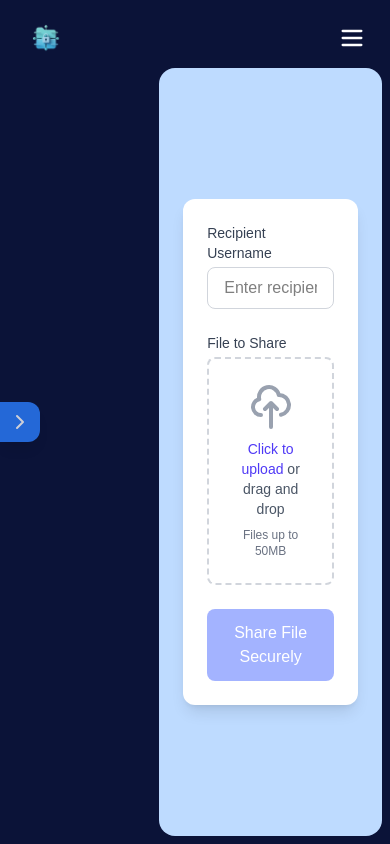
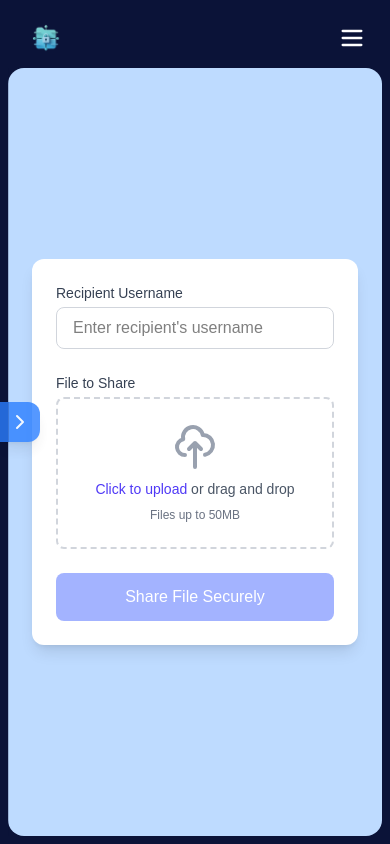
Before and after one commit to CodeCraftBilal/info-security-project, a Next.js app: page /dashboard/share in a window 390 px wide. Built offline with nearby package versions, Linux system fonts and the light colour scheme; no server answers.

Commit message:
make side bar collapse issue fixed

```diff
--- a/app/dashboard/layout.tsx
+++ b/app/dashboard/layout.tsx
@@ -14,7 +14,7 @@ export default function DashboardLayout({
         <Header />
         <div className="bottom flex flex-1 min-h-0 relative overflow-hidden">
           <Sidebar />
-          <div className="right flex flex-col items-center gap-2 bg-blue-200 w-full md:w-[70%] h-full rounded-2xl px-2 overflow-y-auto">
+          <div className="right flex flex-col flex-1 items-center gap-2 bg-blue-200 h-full rounded-2xl px-2 overflow-y-auto">
             {children}
           </div>
         </div>
--- a/app/dashboard/page.tsx
+++ b/app/dashboard/page.tsx
@@ -68,7 +68,7 @@ export default function DashboardPage() {
   const totalPages = filteredFiles ? Math.ceil(filteredFiles.length / itemsPerPage) : 0;
 
   return (
-    <div className='w-full h-full mx-4 flex flex-col gap-2'>
+    <div className='w-full h-full px-4 flex flex-col gap-2'>
       <div className="search flex items-center gap-2 rounded-lg mt-4 p-1 bg-blue-300 mx-2 w-[90%]">
         <input
           onChange={handleChangeSearch}
--- a/components/dashboard/Sidebar.tsx
+++ b/components/dashboard/Sidebar.tsx
@@ -42,7 +42,7 @@ const Sidebar: React.FC = () => {
       {/* Sidebar Container */}
       <div
         ref={sidebarRef}
-        className={`left w-[70%] sm:w-[50%] md:w-[30%] h-full flex flex-col min-h-0 relative
+        className={`left w-[70%] sm:w-[50%] md:w-[30%] h-full flex flex-col min-h-0
           bg-[#0b1338] md:bg-transparent
           transition-transform duration-300 ease-in-out
           ${isOpen ? 'translate-x-0 absolute z-50 left-0 shadow-2xl' : '-translate-x-full absolute z-50 left-0'}
```
